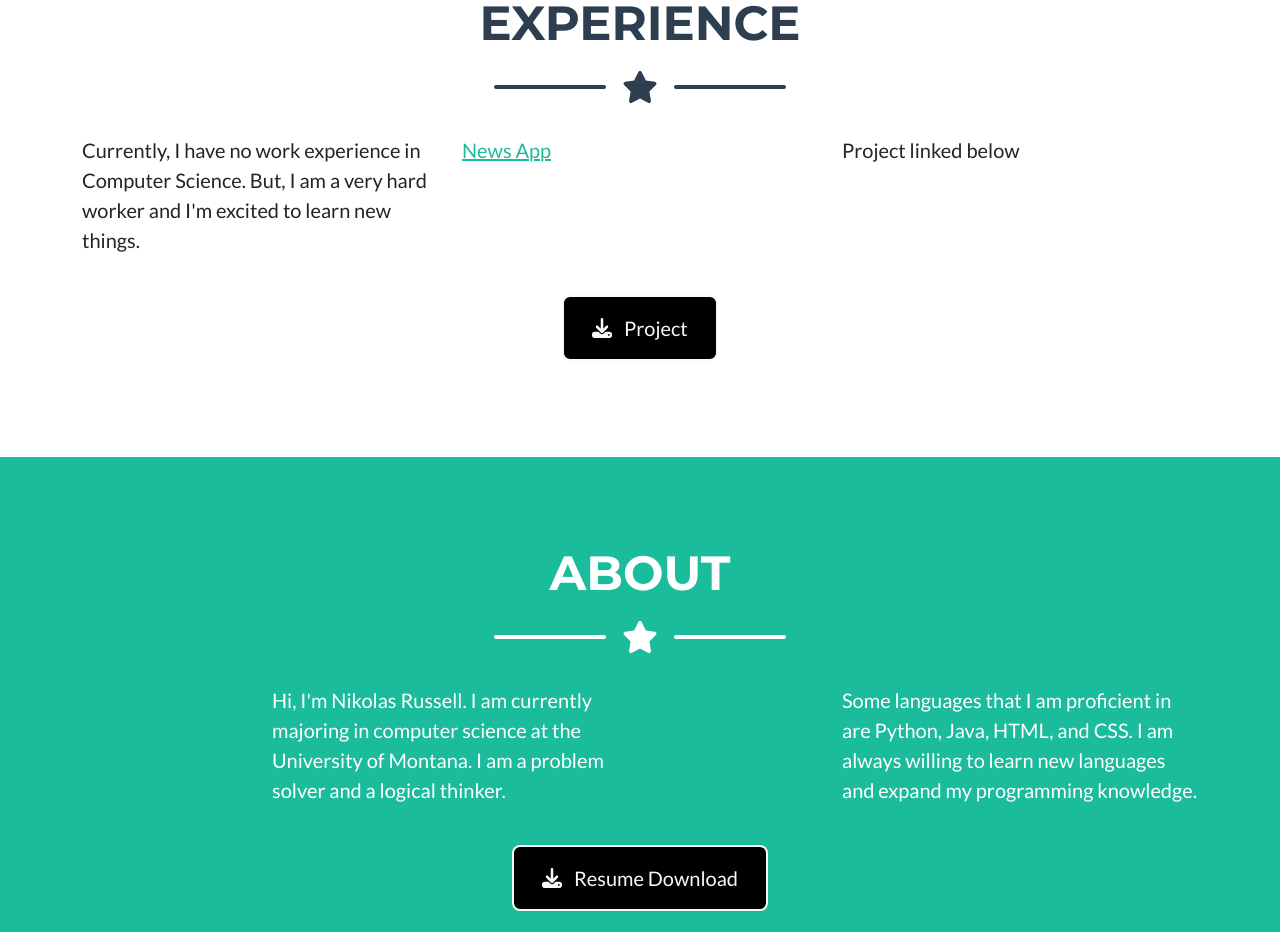
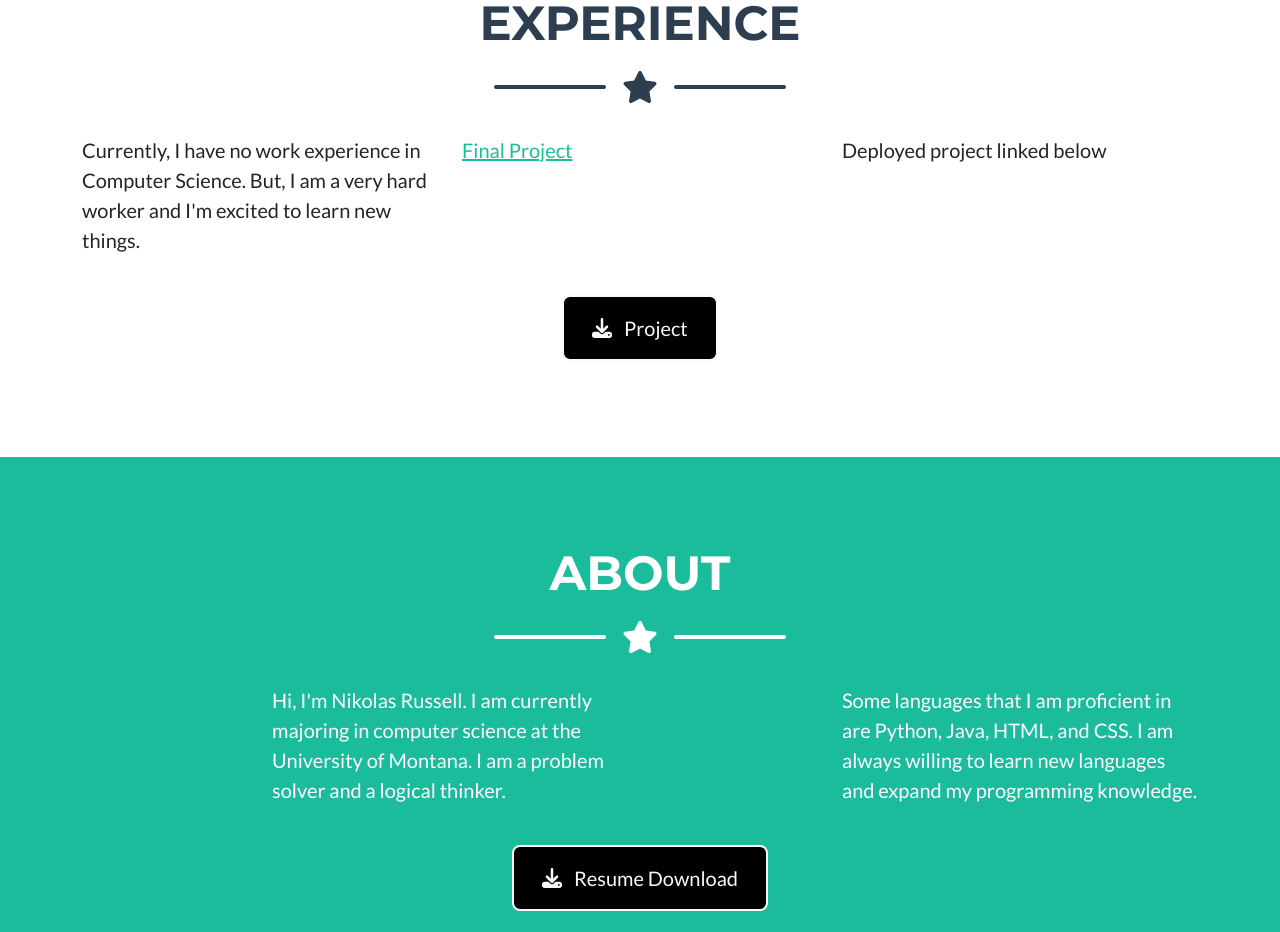
Before and after one commit to nrussell925/nikolasrussell.github.io, a plain HTML site: page index.html in a window 1280 px wide. Shown: the part 876-1808 px from the top of the page. Drawn offline with nearby package versions, Linux system fonts and the light colour scheme.

Commit message:
Update index.html

```diff
--- a/index.html
+++ b/index.html
@@ -64,8 +64,8 @@
                 </div>
                 <div class="row">
                     <div class="col-lg-4 ms-auto"><p class="lead">Currently, I have no work experience in Computer Science. But, I am a very hard worker and I'm excited to learn new things.</p></div>
-                    <div class="col-lg-4 ms-auto"><a class="lead" href="https://github.com/nrussell925/news">News App</a></div>
-                    <div class="col-lg-4 me-auto"><p class="lead">Project linked below</p></div>
+                    <div class="col-lg-4 ms-auto"><a class="lead" href="https://github.com/nrussell925/weather">Final Project</a></div>
+                    <div class="col-lg-4 me-auto"><p class="lead">Deployed project linked below</p></div>
                     <div class="text-center mt-4">
                         <a class="btn btn-xl btn-outline-light btn-bg-solid" href="https://ch3-pages-project1.fly.dev/">
                             <i class="fas fa-download me-2"></i>
```
